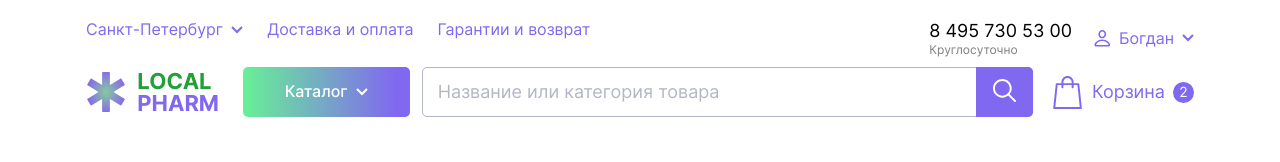
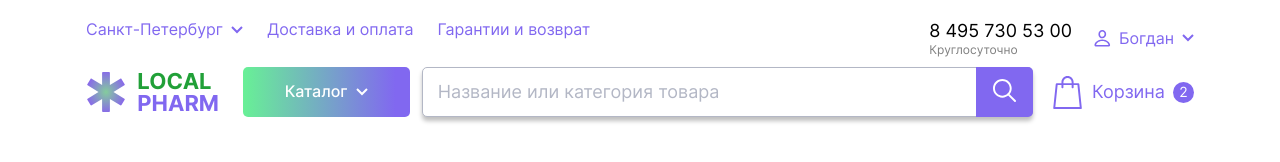
Before and after one commit to ProjectOnGitHub/local-pharm, a website built with webpack: page src/index.html in a window 1280 px wide. Built offline with nearby package versions, Linux system fonts and the light colour scheme.

Commit message:
feat: add shadow for input

```diff
--- a/src/index.scss
+++ b/src/index.scss
@@ -189,6 +189,8 @@ footer {
   }
   &__input {
     border-radius: 5px;
+    box-shadow: 0px 4px 4px rgba($color-txt-primary, 0.25);
+
     border: 1px solid $color-search;
     outline: none;
     padding-left: 15px;
```
